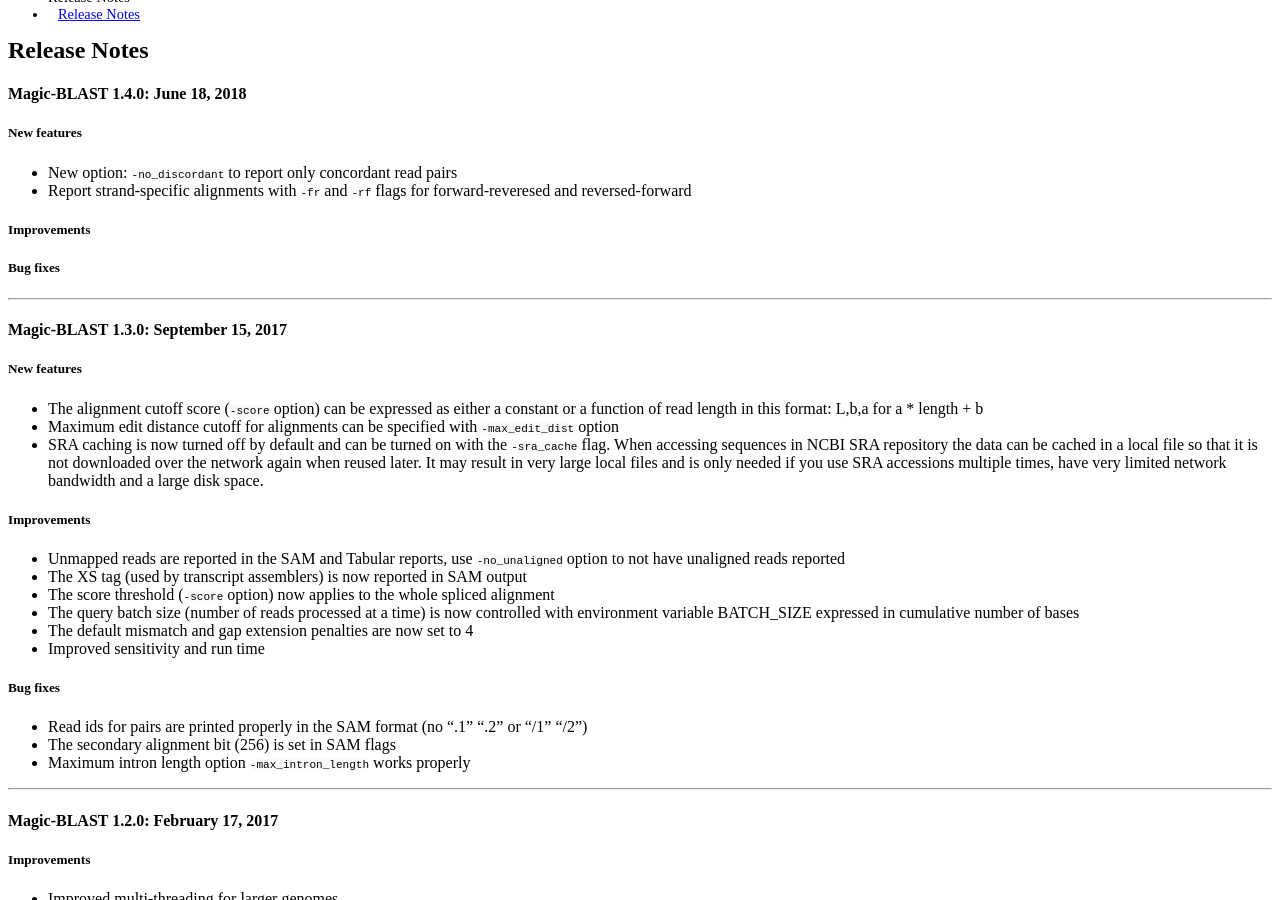
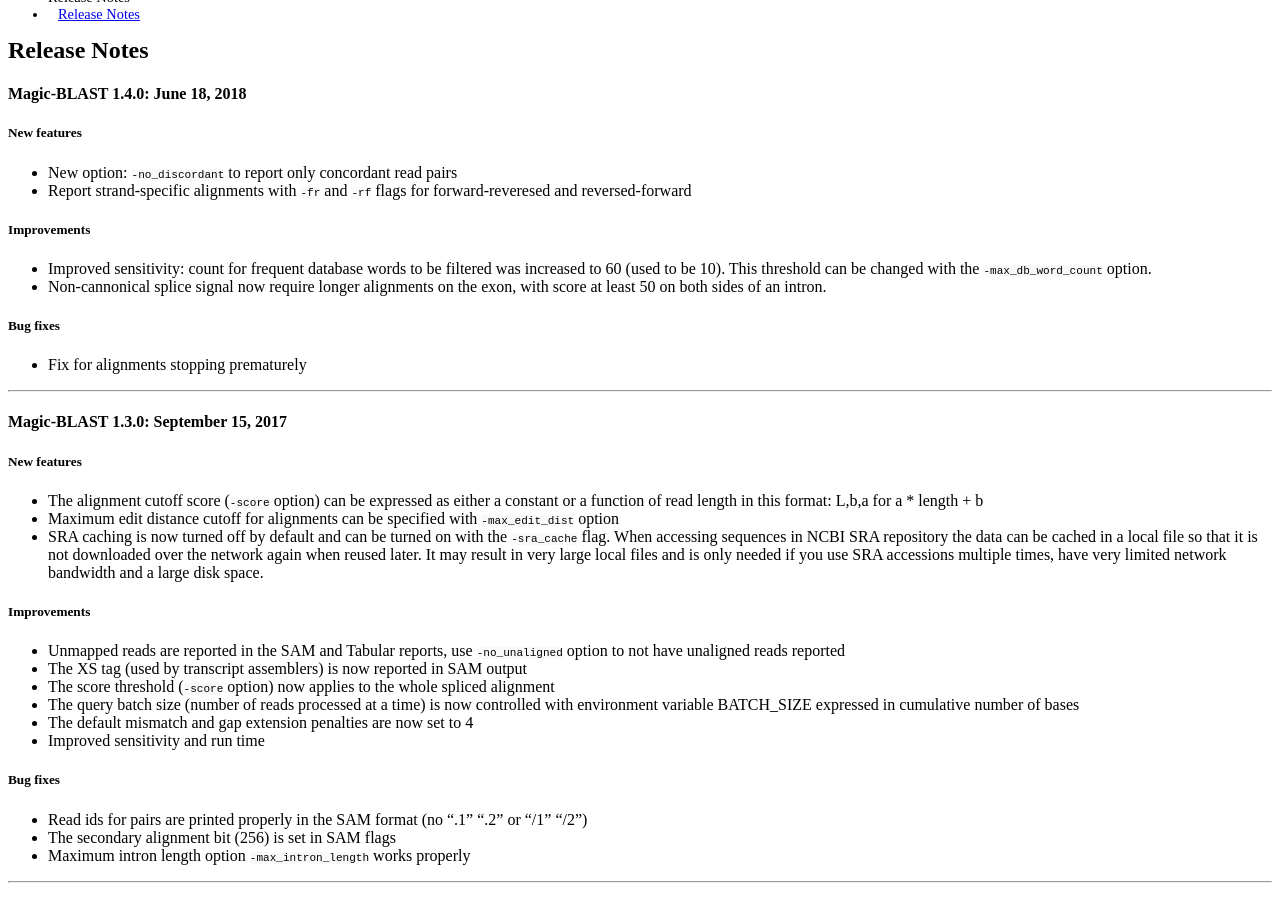
Before and after one commit to ncbi/magicblast, a Jekyll site: the page built from docs/_posts/2017-09-13-release.md, in a window 1280 px wide and 900 px high, scrolled down 348 px. Built offline with Jekyll 4.4.1, drawn with Linux system fonts in a browser that asks for light colours; a style sheet for code colours, icons or effects is not loaded.

Commit message:
Release 1.4 continued

````diff
--- a/docs/_posts/2017-09-13-release.md
+++ b/docs/_posts/2017-09-13-release.md
@@ -13,9 +13,12 @@
 
 
 ##### Improvements
+* Improved sensitivity: count for frequent database words to be filtered was increased to 60 (used to be 10). This threshold can be changed with the ```-max_db_word_count``` option.
+* Non-cannonical splice signal now require longer alignments on the exon, with score at least 50 on both sides of an intron.
 
 
 ##### Bug fixes
+* Fix for alignments stopping prematurely
 
 
 ---
````
